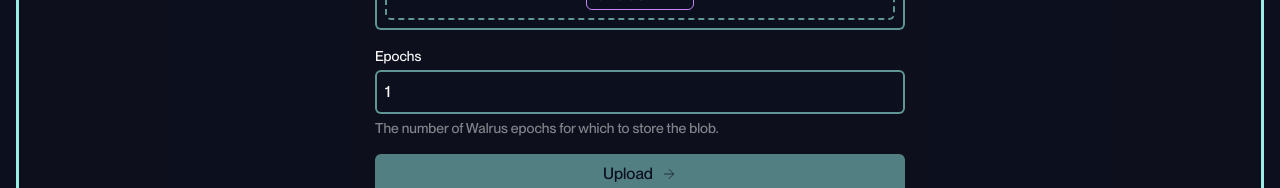
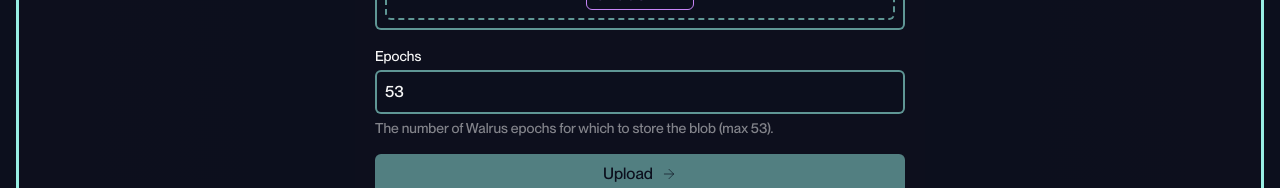
Before and after one commit to sui-foundation/walrus-publisher-with-http-api, a Next.js app: page / in a window 1280 px wide. Shown: the part 675-863 px from the top of the page. Built offline with nearby package versions, Linux system fonts and the light colour scheme.

Commit message:
Edit epoch input:
- default to max (53)

- cannot go past max

```diff
--- a/app/page.tsx
+++ b/app/page.tsx
@@ -62,7 +62,7 @@ export default function Home() {
   const [publisherUrl, setPublisherUrl] = useState('https://publisher.walrus-testnet.walrus.space');
   const [aggregatorUrl, setAggregatorUrl] = useState('https://aggregator.walrus-testnet.walrus.space');
   const [file, setFile] = useState<File | null>(null);
-  const [epochs, setEpochs] = useState(1);
+  const [epochs, setEpochs] = useState(53);
   const [isLoading, setIsLoading] = useState(false);
   const [error, setError] = useState<string | null>(null);
   const [uploadedBlobs, setUploadedBlobs] = useState<UploadedBlob[]>([]);
@@ -270,12 +270,13 @@ export default function Home() {
                   type="number"
                   className="w-full p-2 bg-[#0C0F1D] border-2 border-[#97F0E599] rounded-md focus:outline-none focus:ring-0 focus:border-[#97F0E5]"
                   value={epochs}
-                  onChange={(e) => setEpochs(Math.max(1, Math.floor(Number(e.target.value))))}
+                  onChange={(e) => setEpochs(Math.min(53, Math.max(1, Math.floor(Number(e.target.value)))))}
                   min="1"
+                  max="53"
                   step="1"
                 />
                 <p className="text-sm opacity-50 text-[#F7F7F7] mt-1">
-                  The number of Walrus epochs for which to store the blob.
+                  The number of Walrus epochs for which to store the blob (max 53).
                 </p>
               </div>
 
```
